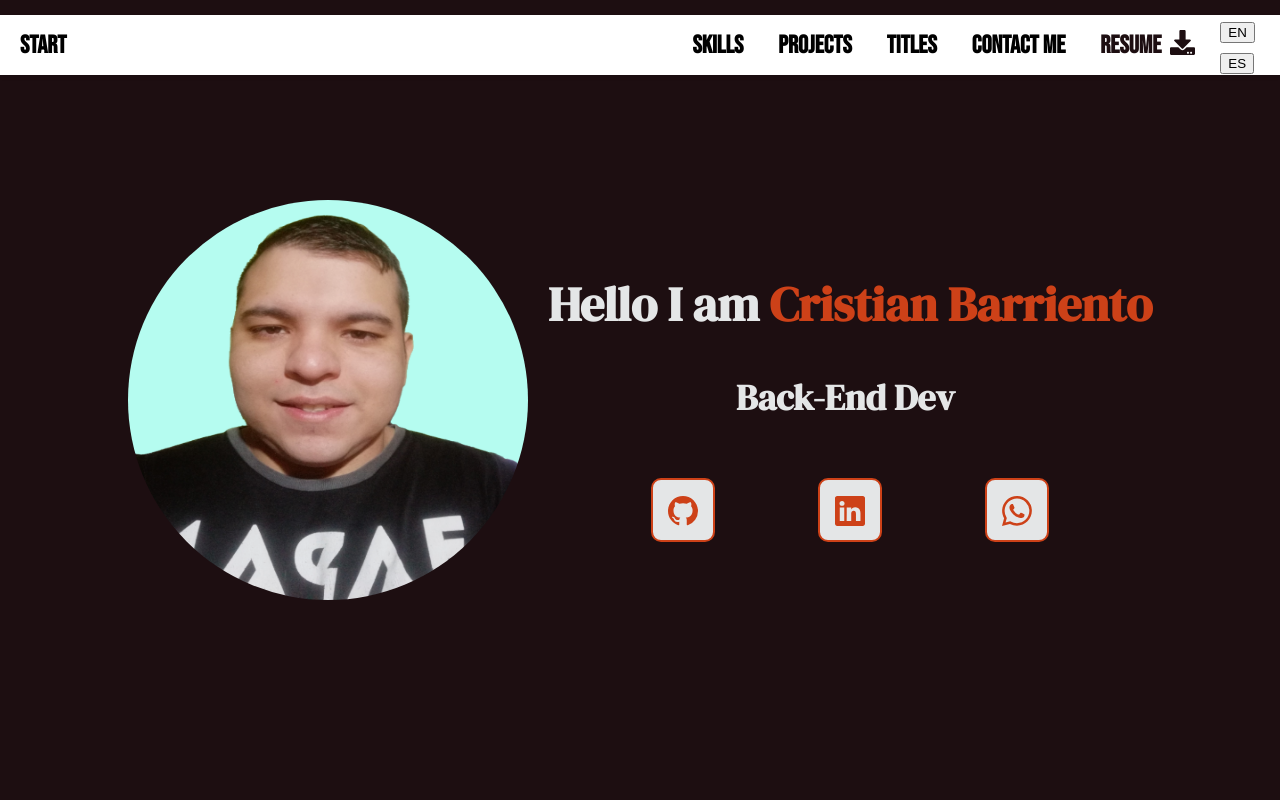
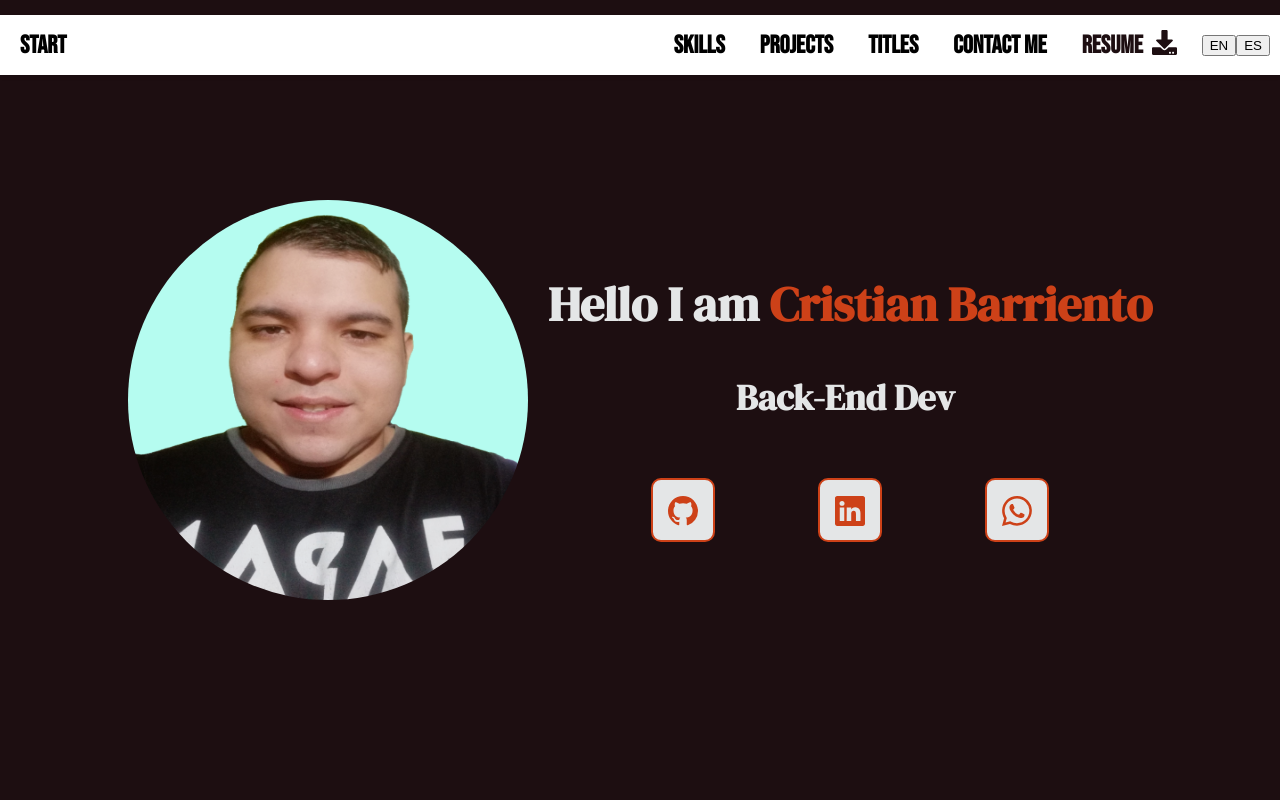
Before and after one commit to cristiangaby112/Portfolio_V2, a React (Create React App) app: page / in a window 1280 px wide. Shown: the top 800 px of the page. Built offline with nearby package versions, Linux system fonts and the light colour scheme.

Commit message:
classname del boton idioma

```diff
--- a/src/components/NavBar/NavBar.jsx
+++ b/src/components/NavBar/NavBar.jsx
@@ -50,7 +50,7 @@ const NavBar = () => {
           </div>
         </a>
       </div>
-      <div>
+      <div className={s.ButtonTranslation}>
         <ButtonTranslation idioma="EN"/>
         <ButtonTranslation idioma="ES"/>
       </div>
```
